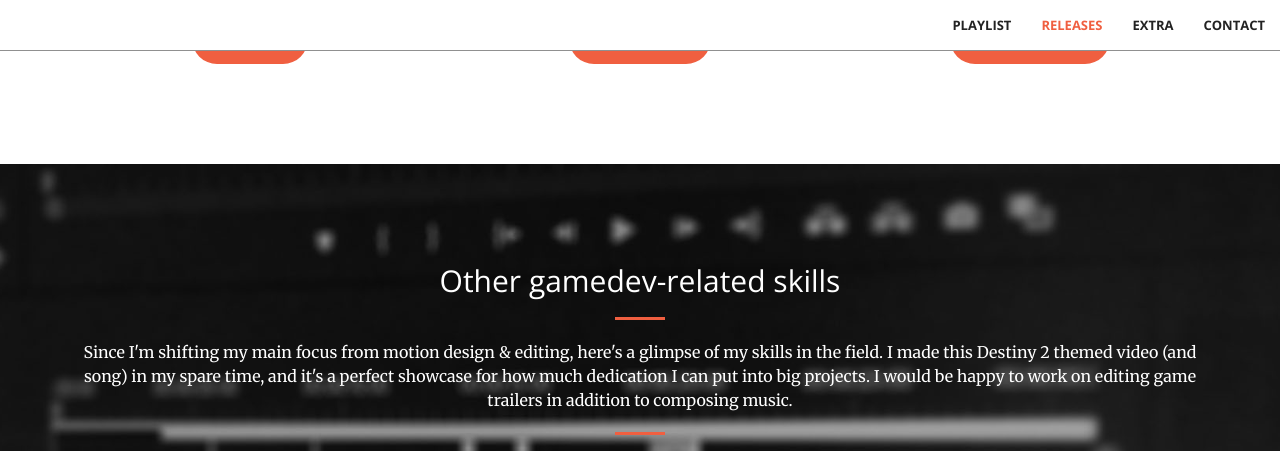
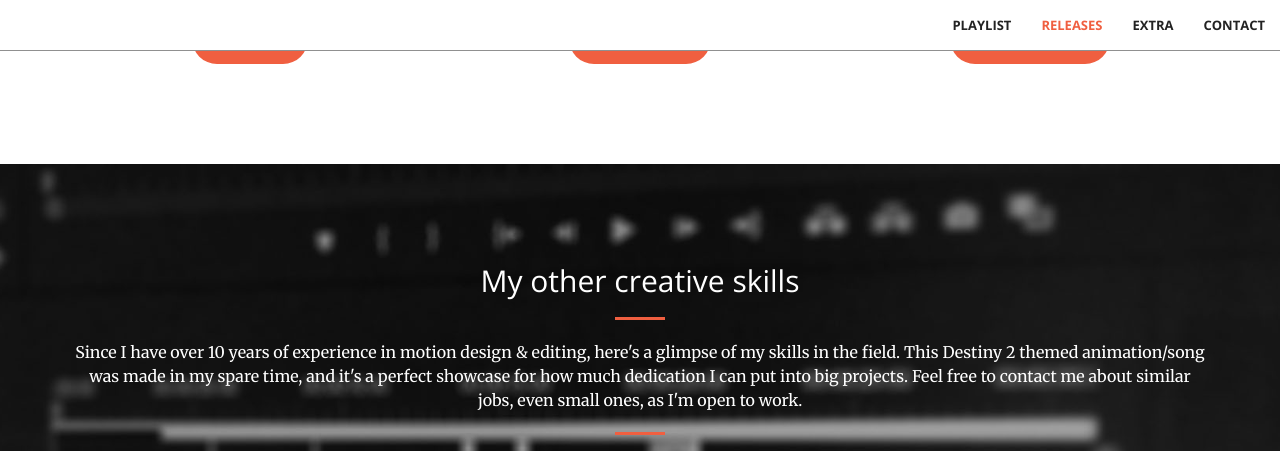
Before and after one commit to alexlosty/alexlosty.github.io, a Jekyll site: the page built from index.html, in a window 1280 px wide and 900 px high, scrolled down 1537 px, cut to the strip 0-451 px from the top of the window. Built offline with Jekyll 4.4.1, drawn with Linux system fonts in a browser that asks for light colours.

Commit message:
Update portfolio.html

```diff
--- a/_includes/portfolio.html
+++ b/_includes/portfolio.html
@@ -2,9 +2,9 @@
     <div class="container">
         <div class="row">
             <div class="col-lg-12 text-center">
-                <h2 class="section-heading">Other gamedev-related skills</h2>
+                <h2 class="section-heading">My other creative skills</h2>
                 <hr>
-                <p>Since I'm shifting my main focus from motion design & editing, here's a glimpse of my skills in the field. I made this Destiny 2 themed video (and song) in my spare time, and it's a perfect showcase for how much dedication I can put into big projects. I would be happy to work on editing game trailers in addition to composing music.</p>
+                <p>Since I have over 10 years of experience in motion design & editing, here's a glimpse of my skills in the field. This Destiny 2 themed animation/song was made in my spare time, and it's a perfect showcase for how much dedication I can put into big projects. Feel free to contact me about similar jobs, even small ones, as I'm open to work.</p>
                 <hr>
             </div>
         </div>
```
